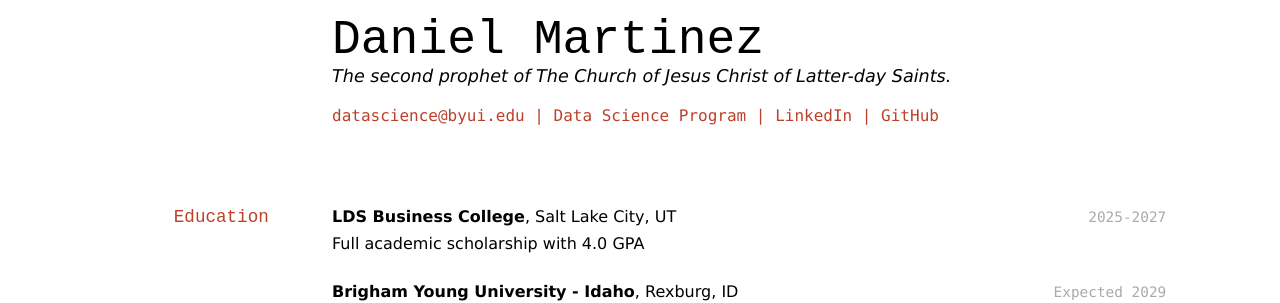
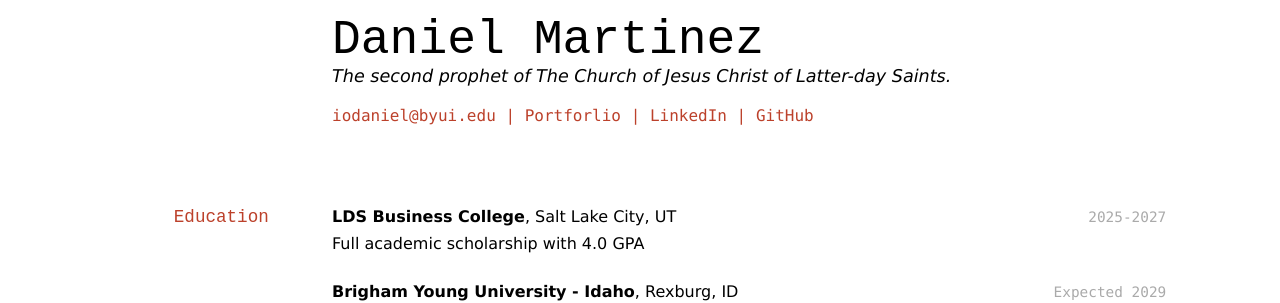
Before and after one commit to iodaniel/iodaniel_resume, a Jekyll site: the page built from docs/index.md, in a window 1280 px wide. Shown: the top 303 px of the page. Built offline with Jekyll 4.4.1, drawn with Linux system fonts in a browser that asks for light colours.

Commit message:
git commit -0m "update email"

```diff
--- a/docs/index.md
+++ b/docs/index.md
@@ -6,8 +6,8 @@ title: Daniel Martinez's Resume
 The second prophet of The Church of Jesus Christ of Latter-day Saints.
 
 <div id="webaddress">
-<a href="datascience@byui.edu">datascience@byui.edu</a>
-| <a href="https://byuidatascience.github.io/development.html">Data Science Program</a>
+<a href="iodaniel@byui.edu">iodaniel@byui.edu</a>
+| <a href="https://iodaniel.github.io">Portforlio</a>
 | <a href="https://www.linkedin.com/groups/13537407/">LinkedIn</a>
 | <a href="https://github.com/byuids-resumes">GitHub</a>
 </div>
```
